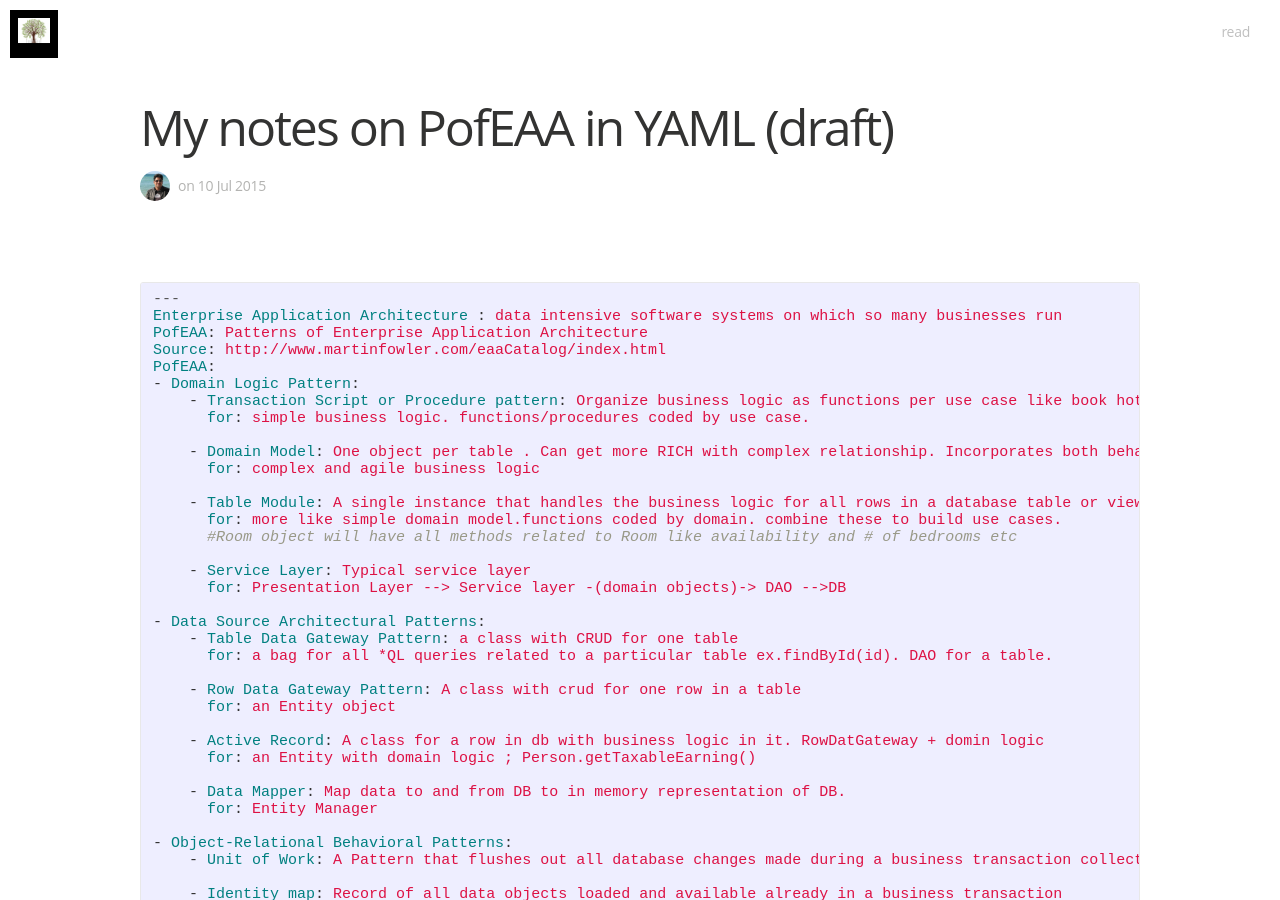
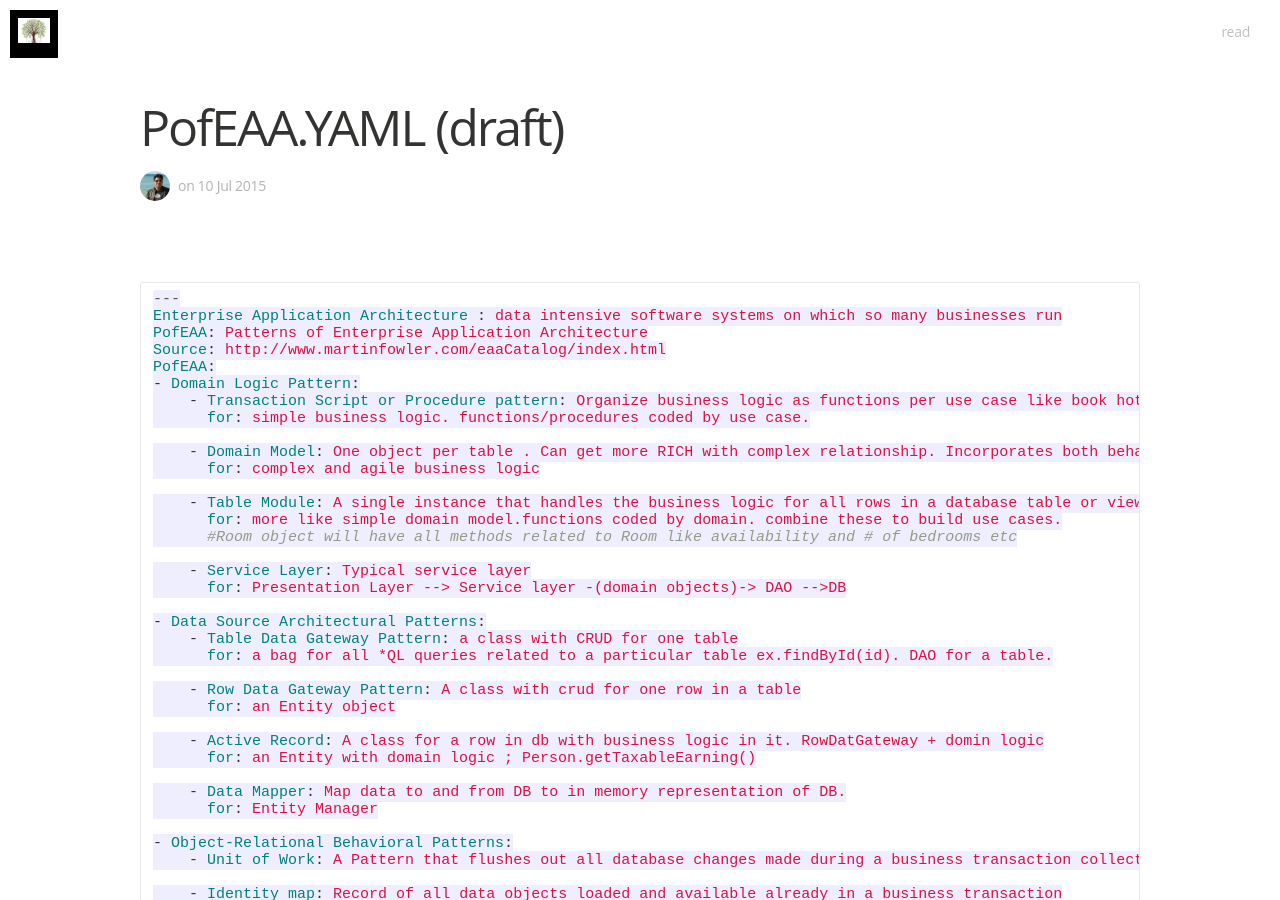
Before and after one commit to ganeshramr/ganeshramr.github.io, a Jekyll site: the page built from _posts/2015-07-10-PofEAA.md, in a window 1280 px wide and 900 px high. Built offline with Jekyll 4.4.1, drawn with Linux system fonts in a browser that asks for light colours; nearby versions of some CDN libraries; some web fonts are replaced; Markdown is read by kramdown in place of the engine named in the settings; comment, search, counter and statistics services are not loaded.

Commit message:
new posts

````diff
--- a/_config.yml
+++ b/_config.yml
@@ -1,7 +1,7 @@
 # Build settings
 markdown: redcarpet
 highlighter: pygments
-
+excerpt_separator: ""
 # Site settings
 title: "~bodhi~"
 description:  # this means to ignore newlines until "email:"
--- a/_posts/2015-07-10-devops.md
+++ b/_posts/2015-07-10-PofEAA.md
@@ -1,6 +1,6 @@
 ---
 layout: post
-title:  "My notes on PofEAA in YAML (draft)"
+title:  "PofEAA.YAML (draft)"
 date:   2015-07-10 14:30:00
 categories: normal
 tags:
@@ -9,7 +9,7 @@ tags:
 #image: /assets/article_images/gopher.jpeg
 comments: true
 ---
-{% highlight yaml %}
+```yaml
 ---
 Enterprise Application Architecture : data intensive software systems on which so many businesses run
 PofEAA: Patterns of Enterprise Application Architecture
@@ -97,4 +97,4 @@ PofEAA:
     # All the Remote Facade does is translate coarse-grained methods onto the underlying fine-grained objects.
 
   - DTO: POJO with serialization utilities.
-{% endhighlight %}
+```
````
